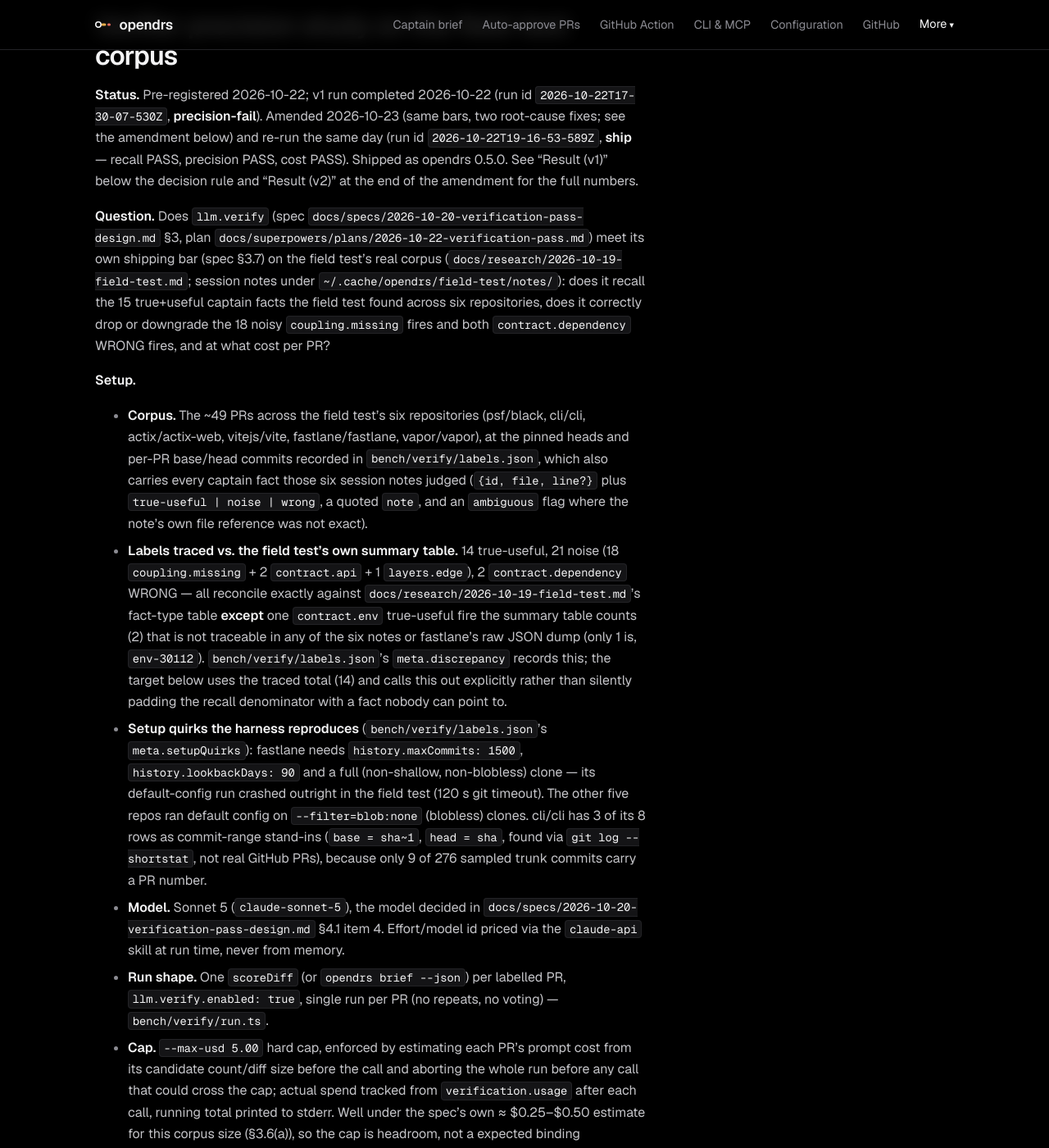
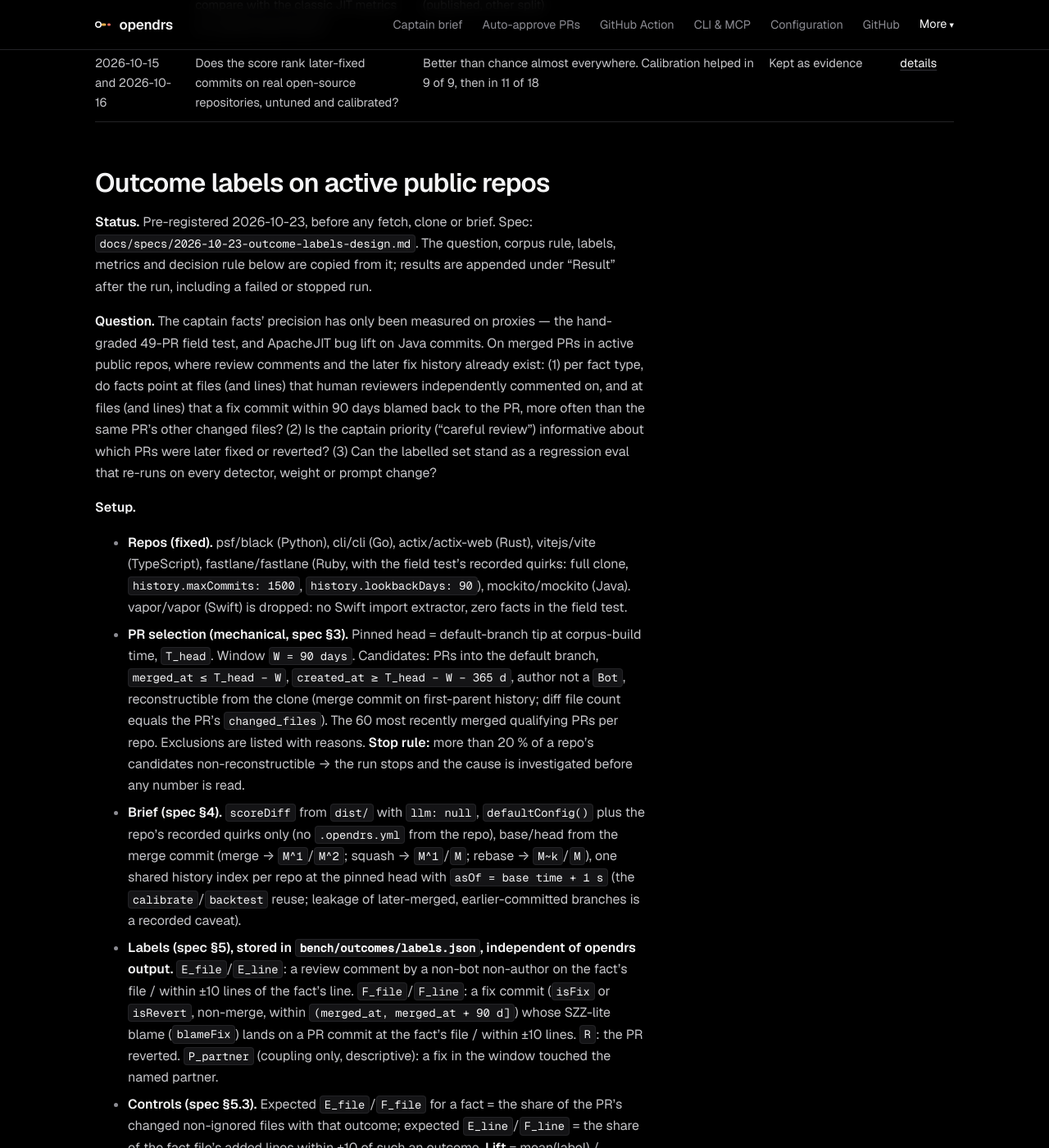
Before and after one commit to actions-marketplace-validations/error-path_opendrs, a Jekyll site: the page built from docs/experiments.md, in a window 1280 px wide and 1400 px high, scrolled down 2387 px. Shown: the whole window at 82% size. Built offline with Jekyll 4.4.1, drawn with Linux system fonts in a browser that asks for light colours; some of the changed text lies outside the part shown.

Commit message:
docs(bench): spec and pre-registration for the outcome-labels study
Measures captain facts against real outcomes on six active public repos:
reviewer engagement (review comments on the fact's file/line) and later
fixes (SZZ-blamed fix commits within 90 days, reverts), with per-PR
controls and a fixed decision rule, kept as a standing regression eval.

Co-Authored-By: Claude Fable 5.1 <noreply@anthropic.com>

```diff
--- a/docs/experiments.md
+++ b/docs/experiments.md
@@ -17,6 +17,7 @@ commits in the riskiest X % of commits. How to read the metrics is in
 
 | Date | Question | Result | Verdict | Details |
 |---|---|---|---|---|
+| Pre-registered 2026-10-23 (no run yet) | Do the captain facts point where human reviewers independently look, and where later fixes land, on ~360 merged PRs across six active public repos (one per supported language)? Is the captain priority informative about later fixes? | Pending | Pre-registered; harness `bench/outcomes/` | [details](#outcome-labels-on-active-public-repos) |
 | 2026-10-22, amended and re-run 2026-10-23 (pre-registered 2026-10-22, amendment 2026-10-23) | Does `llm.verify` (the Phase 2 verification pass) recall the field test's 15 true+useful captain facts and correctly drop/downgrade its 18 noisy `coupling.missing` fires and 2 `contract.dependency` WRONG fires, at acceptable cost? | **v1**: recall PASS (1/14), `coupling.missing` PASS (15/18: 4 detector + 11 verifier), WRONG-fire precision FAIL (0/2 — both facts never fire at all post-0.4.1; the study couldn't yet tell "eliminated" from "missed"), cost FAIL ($0.0210/PR, $1.0271/49 PRs). Overall precision-fail, recorded honestly below with no exception carved out. Root-caused and fixed (dead `VerifyVerdict.confidence` field; WRONG-fire elimination now scored, same bar) — amended and re-run. **v2** (same corpus/model/bars, run `2026-10-22T19-16-53-589Z`): recall PASS (1/14), `coupling.missing` PASS (14/18: 4 detector + 10 verifier), WRONG-fire precision PASS (2/2, both eliminated at the detector), cost PASS ($0.0192/PR, $0.9419/49 PRs). **Overall: ship.** Combined v1+v2 spend $1.9690 of the $5 study cap | Shipped as opendrs 0.5.0 | [details](#verifier-precision-study-on-the-field-test-corpus) |
 | 2026-10-20 (pre-registered 2026-10-20) | Do re-centred default weights reduce out-of-the-box saturation on mature repositories? | On ApacheJIT, both candidates make saturation worse, not better: intercept re-centring to mid-yellow raises red share 25.6 % → 40.3 % (the train-split median was 0.307, not near red as assumed); scaling `history.*`/`expertise.*` by repo age raises red share to 33.9 % and costs −0.0052 AUC (significant loss, CI −0.0058 to −0.0046) | Rejected; the pre-registration's "median near red" premise does not hold on ApacheJIT | [details](#default-weights-re-centred-intercept-and-repo-age-scaling-on-apachejit) |
 | 2026-10-20 (pre-registered 2026-10-19) | Does excluding Conventional-Commit housekeeping from `history.fixPattern`, and matching `history.incident` at file level instead of folder level, reduce default-prior score saturation on mature repos without hurting calibrated AUC? | On ApacheJIT: red share falls 0.9 % (fixPattern), 7.4 % (incident), 8.3 % (both) — all short of the 25 % bar; calibrated AUC never drops (+0.0002 to +0.0010, every CI non-negative) | Rejected per threshold; file-level incident matching recommended anyway | [details](#score-saturation-fixpattern-and-incident-granularity-on-apachejit) |
@@ -30,6 +31,69 @@ commits in the riskiest X % of commits. How to read the metrics is in
 | 2026-10-16 | Does a prompted LLM judge improve ranking, and is its `requireSafe` gate useful? | Ranking +0.015 to +0.022 AUC (within noise). Gate passes 28.5 % of commits at 5.3 % buggy (base rate 25.5 %) | Merged (opt-in) | [details](#structured-llm-judge-on-sampled-apachejit) |
 | 2026-10-16 | How do default and calibrated opendrs compare with the classic JIT metrics on a public benchmark? | Calibrated 0.819 vs Kamei 0.821 vs DRS-OSS 0.895 (published, other split) | Merged | [details](#apachejit-benchmark-baseline) |
 | 2026-10-15 and 2026-10-16 | Does the score rank later-fixed commits on real open-source repositories, untuned and calibrated? | Better than chance almost everywhere. Calibration helped in 9 of 9, then in 11 of 18 | Kept as evidence | [details](#public-repository-backtests) |
+
+## Outcome labels on active public repos
+
+**Status.** Pre-registered 2026-10-23, before any fetch, clone or brief. Spec:
+`docs/specs/2026-10-23-outcome-labels-design.md`. The question, corpus rule, labels, metrics and
+decision rule below are copied from it; results are appended under "Result" after the run,
+including a failed or stopped run.
+
+**Question.** The captain facts' precision has only been measured on proxies — the hand-graded
+49-PR field test, and ApacheJIT bug lift on Java commits. On merged PRs in active public repos,
+where review comments and the later fix history already exist: (1) per fact type, do facts point
+at files (and lines) that human reviewers independently commented on, and at files (and lines)
+that a fix commit within 90 days blamed back to the PR, more often than the same PR's other
+changed files? (2) Is the captain priority ("careful review") informative about which PRs were
+later fixed or reverted? (3) Can the labelled set stand as a regression eval that re-runs on
+every detector, weight or prompt change?
+
+**Setup.**
+- **Repos (fixed).** psf/black (Python), cli/cli (Go), actix/actix-web (Rust), vitejs/vite
+  (TypeScript), fastlane/fastlane (Ruby, with the field test's recorded quirks: full clone,
+  `history.maxCommits: 1500`, `history.lookbackDays: 90`), mockito/mockito (Java). vapor/vapor
+  (Swift) is dropped: no Swift import extractor, zero facts in the field test.
+- **PR selection (mechanical, spec §3).** Pinned head = default-branch tip at corpus-build time,
+  `T_head`. Window `W = 90 days`. Candidates: PRs into the default branch, `merged_at ≤ T_head −
+  W`, `created_at ≥ T_head − W − 365 d`, author not a `Bot`, reconstructible from the clone (merge
+  commit on first-parent history; diff file count equals the PR's `changed_files`). The 60 most
+  recently merged qualifying PRs per repo. Exclusions are listed with reasons. **Stop rule:** more
+  than 20 % of a repo's candidates non-reconstructible → the run stops and the cause is
+  investigated before any number is read.
+- **Brief (spec §4).** `scoreDiff` from `dist/` with `llm: null`, `defaultConfig()` plus the
+  repo's recorded quirks only (no `.opendrs.yml` from the repo), base/head from the merge commit
+  (merge → `M^1`/`M^2`; squash → `M^1`/`M`; rebase → `M~k`/`M`), one shared history index per
+  repo at the pinned head with `asOf = base time + 1 s` (the `calibrate`/`backtest` reuse;
+  leakage of later-merged, earlier-committed branches is a recorded caveat).
+- **Labels (spec §5), stored in `bench/outcomes/labels.json`, independent of opendrs output.**
+  `E_file`/`E_line`: a review comment by a non-bot non-author on the fact's file / within ±10
+  lines of the fact's line. `F_file`/`F_line`: a fix commit (`isFix` or `isRevert`, non-merge,
+  within `(merged_at, merged_at + 90 d]`) whose SZZ-lite blame (`blameFix`) lands on a PR commit
+  at the fact's file / within ±10 lines. `R`: the PR reverted. `P_partner` (coupling only,
+  descriptive): a fix in the window touched the named partner.
+- **Controls (spec §5.3).** Expected `E_file`/`F_file` for a fact = the share of the PR's
+  changed non-ignored files with that outcome; expected `E_line`/`F_line` = the share of the
+  fact file's added lines within ±10 of such an outcome. **Lift** = mean(label) / mean(expected)
+  over a fact type's facts.
+- **Priority.** Share of fixed-or-reverted PRs per priority tier vs. the corpus rate; recall of
+  fixed-or-reverted PRs at "careful".
+- **No LLM or API calls.** Verifier outcome measurement is designed in spec §10 (≈ $7, cap $10)
+  and not run.
+
+**Decision rule (spec §7), per fact type, file-level lifts primary.**
+- fewer than 30 facts fired → **insufficient data** (no change proposed);
+- `E_file` lift ≥ 1.2 or `F_file` lift ≥ 1.2 → **keep**;
+- neither ≥ 1.2, at least one ≥ 1.0 → **retune** (a detector change is proposed, not made);
+- both < 1.0 → **demote** (`strong` → `info` proposed; `info` → removal or a narrower trigger).
+
+The captain priority is **informative** when the careful tier's fixed-or-reverted rate is ≥ 1.2×
+the corpus rate on ≥ 30 careful PRs; otherwise **not shown**. No detector is changed in this
+branch; every conclusion lists follow-ups.
+
+**Where.** `bench/outcomes/run.ts`, `bench/outcomes/lib.ts`, `bench/outcomes/corpus.json`,
+`bench/outcomes/labels.json`; results in `bench/outcomes/results.md`/`results.json` and the
+drift baseline in `bench/outcomes/baseline.json`. Cache under `~/.cache/opendrs/outcomes/`;
+clones deleted after the run. Every repeatable step timed with `scripts/record-run.mjs`.
 
 ## Verifier precision study on the field-test corpus
 
```
Also changed, not shown: docs/specs/2026-10-23-outcome-labels-design.md (added, +327 -0 lines).
